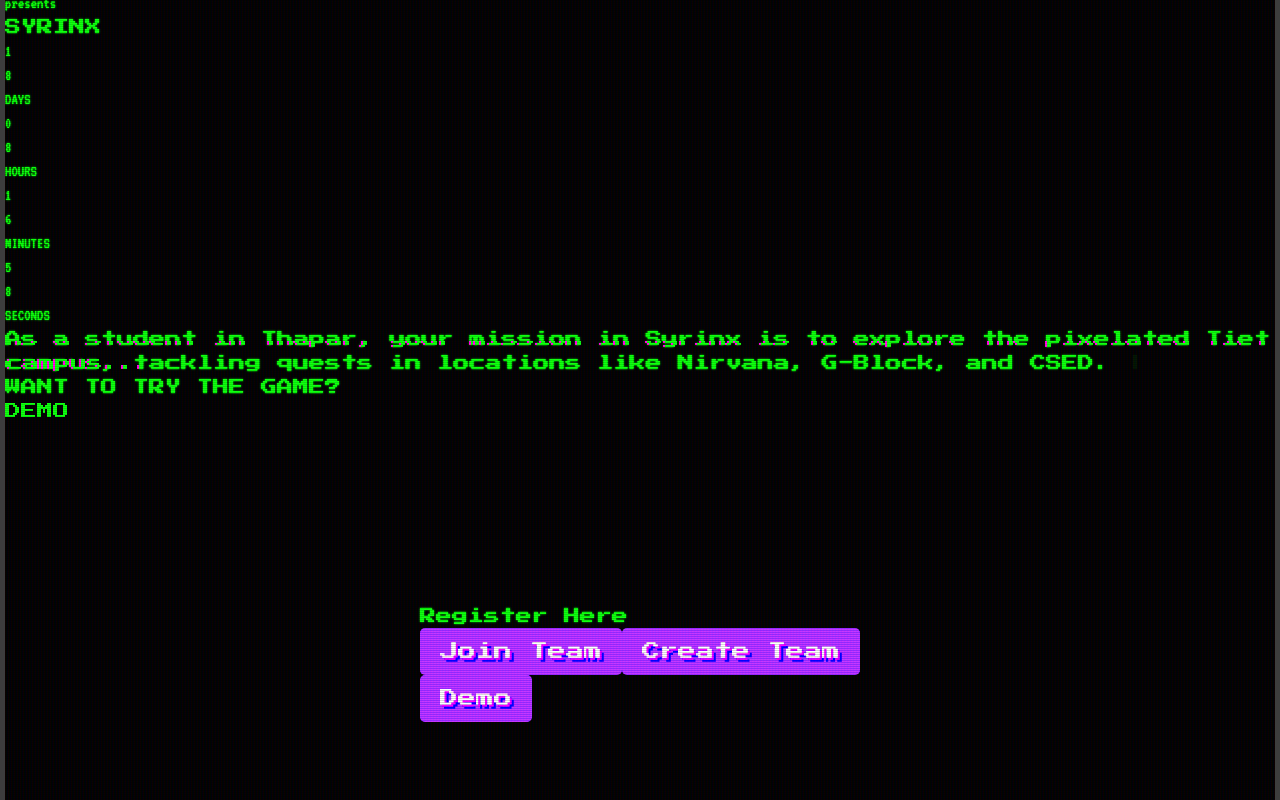
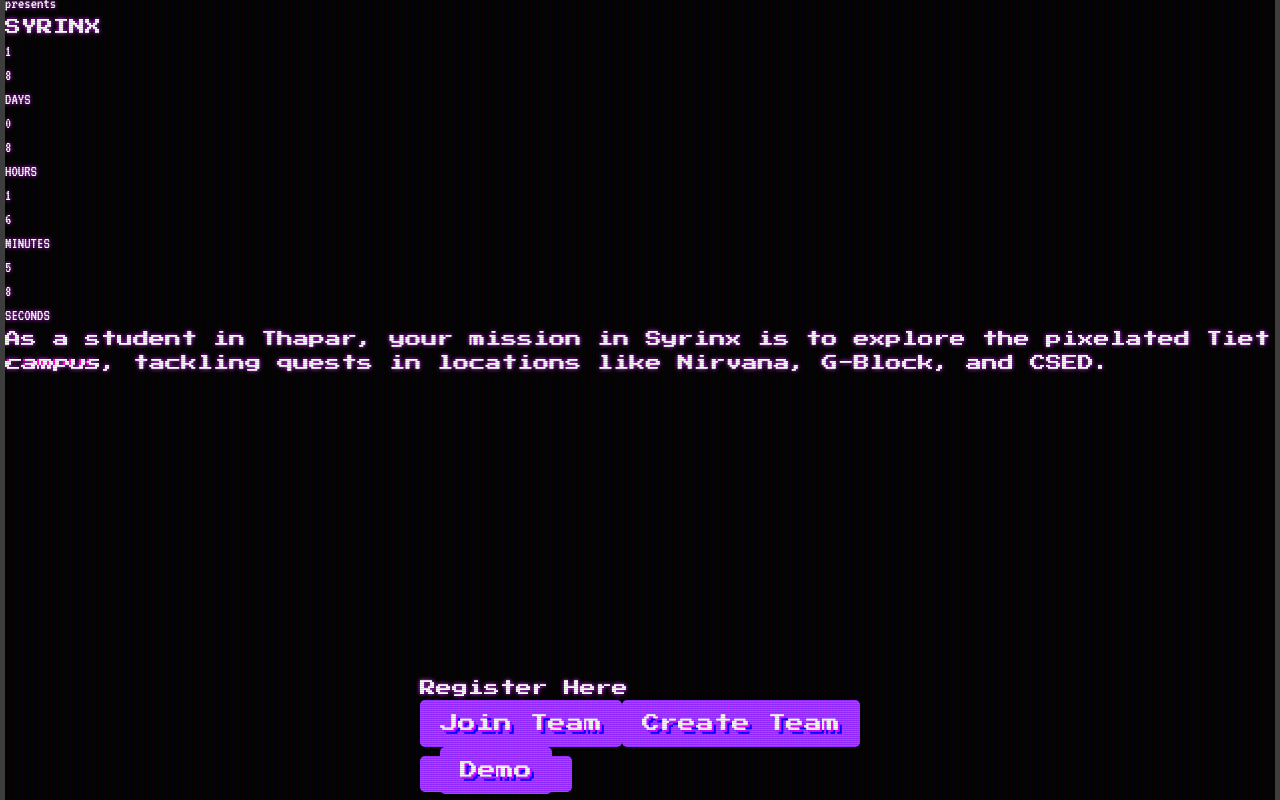
Before and after one commit to SakshhamTheCoder/Syrinx_Login, a React (Vite) app: page / in a window 1280 px wide. Shown: the part 1332-2132 px from the top of the page. Built offline with nearby package versions, Linux system fonts and the light colour scheme.

Commit message:
minor changes

```diff
--- a/src/Components/Registration.jsx
+++ b/src/Components/Registration.jsx
@@ -140,7 +140,7 @@ function Registration() {
             <GamingButton text="Join Team" onClick={() => setShowJoinTeam(true)} className="gaming-button" />
             <GamingButton text="Create Team" onClick={() => setShowCreateTeam(true)} className="gaming-button" />
           </div>
-          <GamingButton text="Demo" className="gaming-button"/>
+          <a href="https://gadot-one.vercel.app/"><GamingButton text="Demo" className="gaming-but"  /></a>
         </div>
       )}
 
--- a/src/Components/RetroButton.jsx
+++ b/src/Components/RetroButton.jsx
@@ -6,15 +6,15 @@ const RetroButton = ({ onClick, text }) => {
     <button
       onClick={onClick}
       className="
-        bg-green-500
-        hover:bg-green-700
+        bg-purple-600
+        hover:bg-purple-500
         text-white
         font-bold
         py-3
         px-20
         rounded
         border-4
-        border-yellow-500
+        border-white
         hover:border-yellow-700
         shadow-lg
         transform
--- a/src/Components/reg.css
+++ b/src/Components/reg.css
@@ -40,3 +40,26 @@
     height: 100%;
     z-index: -1;
   }
+ a{
+  background-color: #9a39fc; /* Accessible blue color */
+    color: #ffffff;
+    padding: 10px 20px;
+    border: none;
+    border-radius: 5px;
+    cursor: pointer;
+    transition: background-color 0.3s ease;
+    justify-content: center;
+    align-items: center;
+ }
+
+ .gaming-but {
+  background-color: #9a39fc; /* Accessible blue color */
+    color: #ffffff;
+    padding: 10px 20px;
+    display: flex;
+    border: none;
+    border-radius: 5px;
+    cursor: pointer;
+    transition: background-color 0.3s ease;
+    width: 100%;
+ }
--- a/src/Pages/Home.jsx
+++ b/src/Pages/Home.jsx
@@ -152,13 +152,13 @@ export default function Home() {
                your own life."
             />
           </div>
-          <div className="flex flex-col items-center mt-8 lg:mt-12 random-flicker">
+          {/* <div className="flex flex-col items-center mt-8 lg:mt-12 random-flicker">
             <p className="text-center text-sm lg:text-xl mb-5 mt-10">WANT TO TRY THE GAME?</p>
             <RetroButton text="DEMO" />
-          </div>
+          </div> */}
         </div>
         {/* Registration Section */}
-        <div className="w-30px random-flicker" style={{height:'60vh', display: 'flex', justifyContent: 'center', alignItems: 'center' }}>
+        <div className="w-30px random-flicker" style={{height:'90vh', display: 'flex', justifyContent: 'center', alignItems: 'center' }}>
           <Registration />
         </div>
       </div>
--- a/src/Pages/crt.css
+++ b/src/Pages/crt.css
@@ -49,8 +49,8 @@ body {
 }
 
 .crt-content {
-  color: #33ff33;
-  text-shadow: 0 0 2px #33ff33;
+  color: white;
+  text-shadow: 0 0 4px #d633ff;
 }
 
 @keyframes flicker {
@@ -309,3 +309,7 @@ body {
       clip: rect(99px, 9999px, 73px, 0);
     }
   }
+
+  ::-webkit-scrollbar{
+    width: 0px;
+  }
--- a/src/index.css
+++ b/src/index.css
@@ -53,18 +53,4 @@
 
    /* Custom scrollbar for retro feel */
    ::-webkit-scrollbar {
-     width: 10px;
-   }
-
-   ::-webkit-scrollbar-track {
-     background: #000;
-   }
-
-   ::-webkit-scrollbar-thumb {
-     background: #00ff00;
-     border: 2px solid #000;
-   }
-
-   ::-webkit-scrollbar-thumb:hover {
-     background: #00cc00;
-   }
+     width: 0px;}
```
